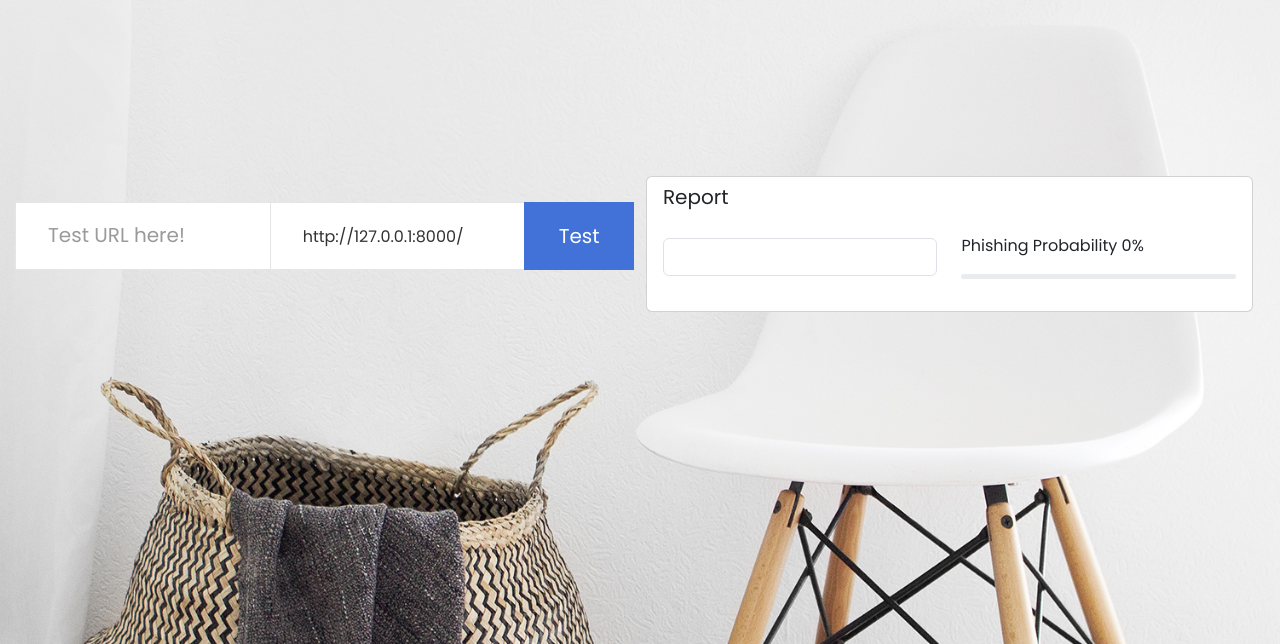
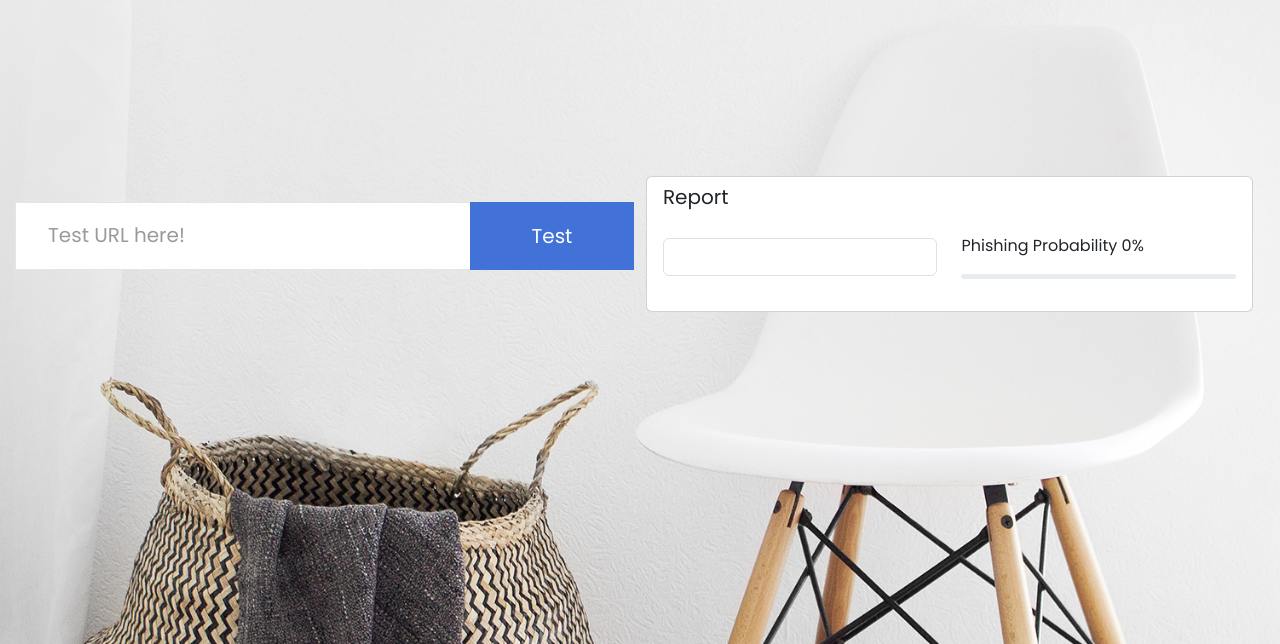
Before and after one commit to wei-coding/mlfn-demo, a plain HTML site: page index.html in a window 1280 px wide. Shown: the part 156-800 px from the top of the page. Drawn offline with nearby package versions, Linux system fonts and the light colour scheme.

Commit message:
lab server api

```diff
--- a/index.html
+++ b/index.html
@@ -26,9 +26,9 @@
           <div class="input-field first-wrap">
             <input id="search" type="text" placeholder="Test URL here!" v-model="url" />
           </div>
-          <div class="input-field first-wrap">
+          <!-- <div class="input-field first-wrap">
             <input id="search" type="text" placeholder="API" v-model="api" />
-          </div>
+          </div> -->
           <div class="input-field third-wrap">
             <button class="btn-search" type="button" v-on:click="getData()">Test</button>
           </div>
@@ -74,7 +74,7 @@
 
     const dataObj = reactive({
       url: "",
-      api: "http://127.0.0.1:8000/",
+      api: "http://140.113.216.90:8000/",
       result: "",
       percentage: 0.0,
       mColor: ""
```
